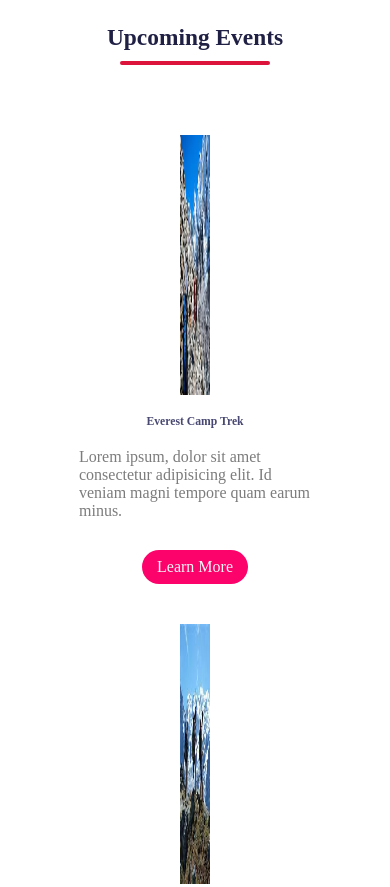
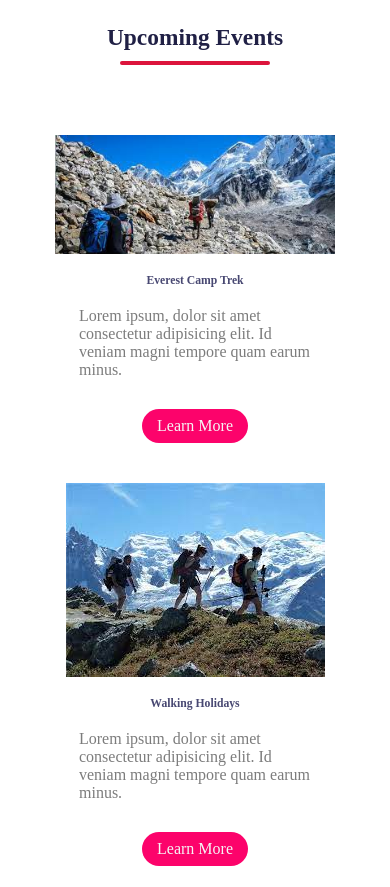
Before and after one commit to D-Bop/resposive-webpage, a plain HTML site: page index.html in a window 390 px wide. Shown: the part 900-1787 px from the top of the page. Drawn offline with Linux system fonts and the light colour scheme.

Commit message:
fixed image errors

```diff
--- a/Project01css/project-01.css
+++ b/Project01css/project-01.css
@@ -248,7 +248,7 @@ p {
         margin: 20px auto;
     }
     .col img {
-        max-width: 30px;
+        max-width: 90% ;
     }
     /* explore */
     .explore-content {
--- a/index.html
+++ b/index.html
@@ -42,13 +42,13 @@
     <div class="line"></div>
         <div class="row">
             <div class="col">
-                <img src="./Assets/camptrek.jpeg" alt="Everest Camp Trek" height="260px" width="500px">
+                <img src="./Assets/camptrek.jpeg" alt="Everest Camp Trek">
                 <h4>Everest Camp Trek</h4>
                 <p>Lorem ipsum, dolor sit amet consectetur adipisicing elit. Id veniam magni tempore quam earum minus.</p>
                 <a href="#" class="ctn">Learn More</a>
             </div>
             <div class="col">
-                <img src="./Assets/walking-holidays.jpeg" alt="walking-holidays" height="260px" width="500px">
+                <img src="./Assets/walking-holidays.jpeg" alt="walking-holidays">
                 <h4>Walking Holidays</h4>
                 <p>Lorem ipsum, dolor sit amet consectetur adipisicing elit. Id veniam magni tempore quam earum minus.</p>
                 <a href="#" class="ctn">Learn More</a>
```
Also changed, not shown: Assets/Project01.jpeg.
